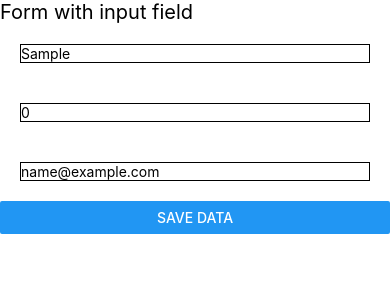
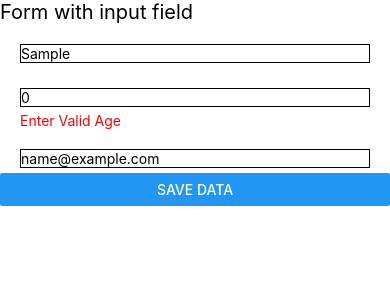
Before and after one commit to birbalkr/reactNative, a React Native app: screen / in a window 390 px wide. Both pictures are taken after typing "Sample", "name@example.com" into the empty fields and a click on the button "SAVE DATA". Shown: the top 300 px of the page. Built offline with nearby package versions, Linux system fonts and the light colour scheme; no server answers.

Commit message:
Simple Form validations

```diff
--- a/App.tsx
+++ b/App.tsx
@@ -1,42 +1,73 @@
 import React, { useEffect, useState } from 'react';
-import { View, Text, Button, ScrollView, FlatList, TextInput } from 'react-native';
-import style from './style';
+import { View, Text, Button, TextInput } from 'react-native';
 import { StyleSheet } from 'react-native';
 
 
 function App() {
-    const [name,setName]=useState('');
-    const [age,setAge]=useState(0   );
-    const [email,setEmail]=useState('');
-    const Savedata = async ()=>{
-            const url="http://192.168.43.106:3000/users";
-            let result = await fetch(url,{
-                method:"POST",
-                headers:{"Content-Type":"application/json"},
-                body:JSON.stringify({name,age,email})
-            });
-            result=await result.json();
-            console.warn(result);
+    const [name, setName] = useState('');
+    const [age, setAge] = useState(0);
+    const [email, setEmail] = useState('');
+    const [errorname, setErrorName] = useState(false);
+    const [errorage, setErrorAge] = useState(false);
+    const [erroremail, setErrorEmail] = useState(false);
+    const Savedata = async () => {
+        if (!name) {
+            setErrorName(true)
+        } else { setErrorName(false) }
 
+        if (!age) {
+            setErrorAge(true)
+        } else { setErrorAge(false) }
+        if (!email) {
+            setErrorEmail(true)
+        } else { setErrorEmail(false) }
+        if (!name || !age || !email) {
+            return false
+        }
+        const url = "http://192.168.43.106:3000/users";
+        let result = await fetch(url, {
+            method: "POST",
+            headers: { "Content-Type": "application/json" },
+            body: JSON.stringify({ name, age, email })
+        });
+        result = await result.json();
+        console.warn(result);
+    }
 
-    }
 
     return (
         <View >
             <Text style={{ fontSize: 20 }}>Form with input field</Text>
-            <TextInput style={styles.input} value={name} onChangeText={(text)=>setName(text)} placeholder='Enter name'/>
-            <TextInput style={styles.input} value={age} onChangeText={(text)=>setAge(text)} placeholder='Enter age'/>
-            <TextInput style={styles.input} value={email} onChangeText={(text)=>setEmail(text)} placeholder='Enter email'/>
-            <Button title='save data' onPress={Savedata}/>
+            <TextInput style={styles.input} value={name} onChangeText={(text) => setName(text)} placeholder='Enter name' />
+            {
+                errorname ? <Text style={styles.errortext}>Enter Valid Name</Text>
+                    : null
+            }
+            <TextInput style={styles.input} value={age} onChangeText={(text) => setAge(text)} placeholder='Enter age' />
+            {
+                errorage ? <Text style={styles.errortext}>Enter Valid Age</Text>
+                    : null
+            }
+            <TextInput style={styles.input} value={email} onChangeText={(text) => setEmail(text)} placeholder='Enter email' />
+            {
+                erroremail ? <Text style={styles.errortext}>Enter Valid Email</Text>
+                    : null
+            }
+            <Button title='save data' onPress={Savedata} />
         </View>
     )
 };
 
-const styles=StyleSheet.create({
-    input:{
-        borderColor:'skybule',
-        borderWidth:1,
-        margin:20
+const styles = StyleSheet.create({
+    input: {
+        borderColor: 'skybule',
+        borderWidth: 1,
+        margin: 20,
+        marginBottom: 5
+    },
+    errortext: {
+        color: 'red',
+        marginLeft: 20
     }
 })
 
```
